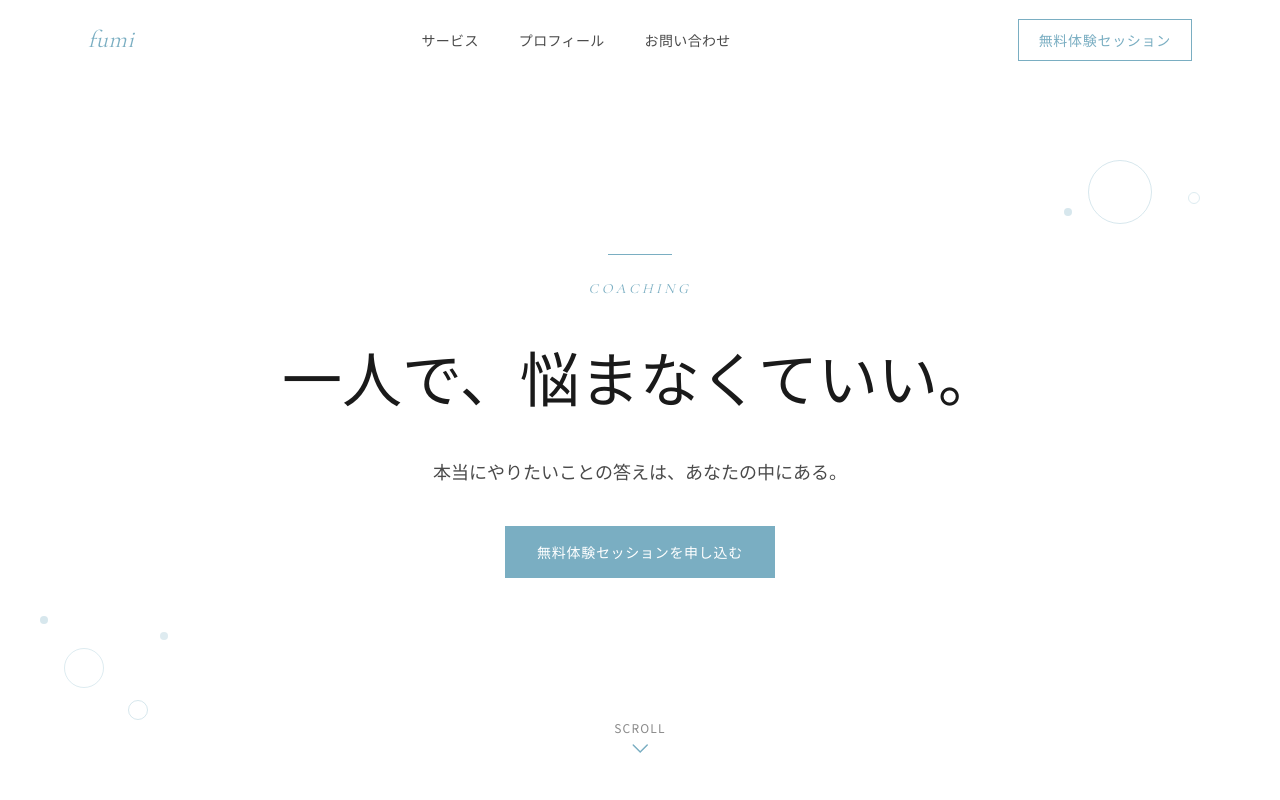
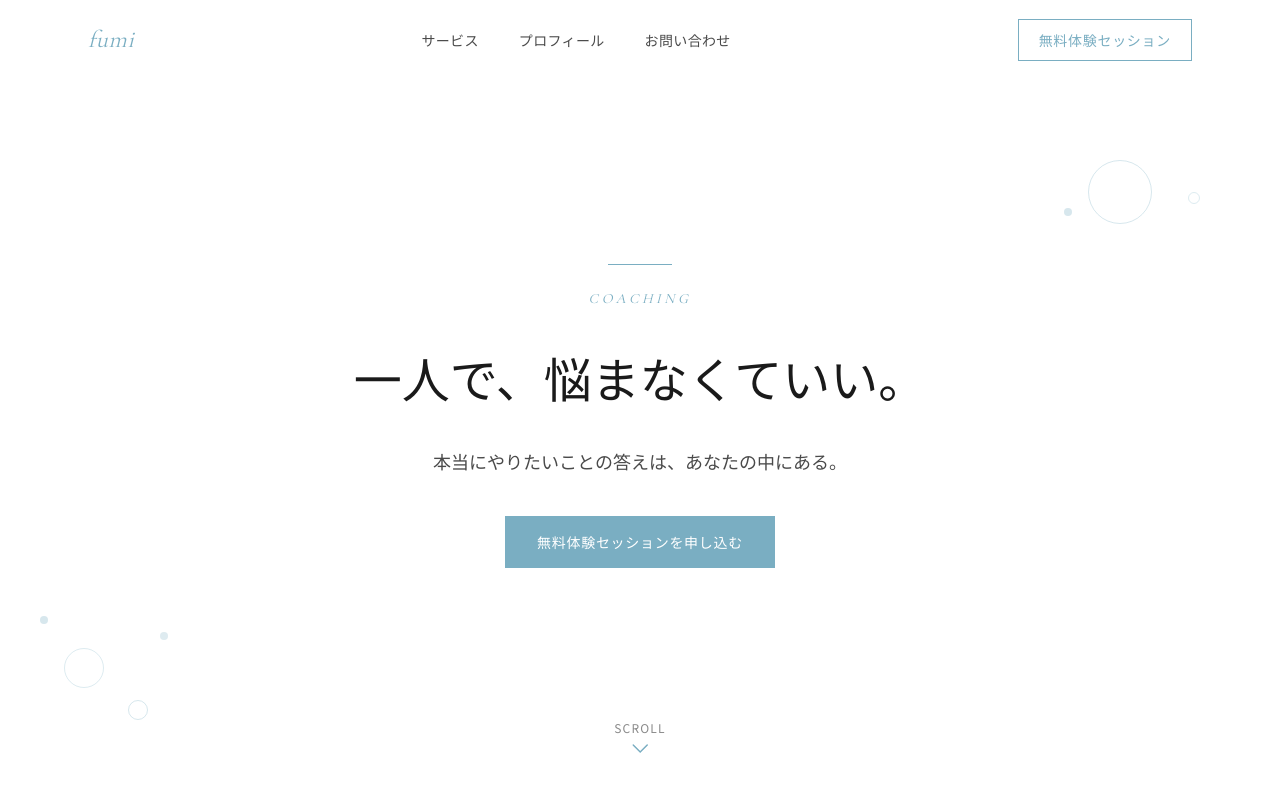
Before and after one commit to fumi-mura/fumi-coach, a Next.js app: page / in a window 1280 px wide. Shown: the top 800 px of the page. Built offline with nearby package versions, Linux system fonts and the light colour scheme.

Commit message:
style: reduce hero headline font size by 20%

```diff
--- a/src/components/sections/Hero.tsx
+++ b/src/components/sections/Hero.tsx
@@ -27,7 +27,7 @@ export default function Hero() {
           </p>
 
           {/* Main headline */}
-          <h1 className="font-serif text-ink leading-[1.7] mb-6 text-4xl md:text-5xl lg:text-6xl">
+          <h1 className="font-serif text-ink leading-[1.7] mb-6 text-3xl md:text-4xl lg:text-5xl">
             一人で、悩まなくていい。
           </h1>
 
```
